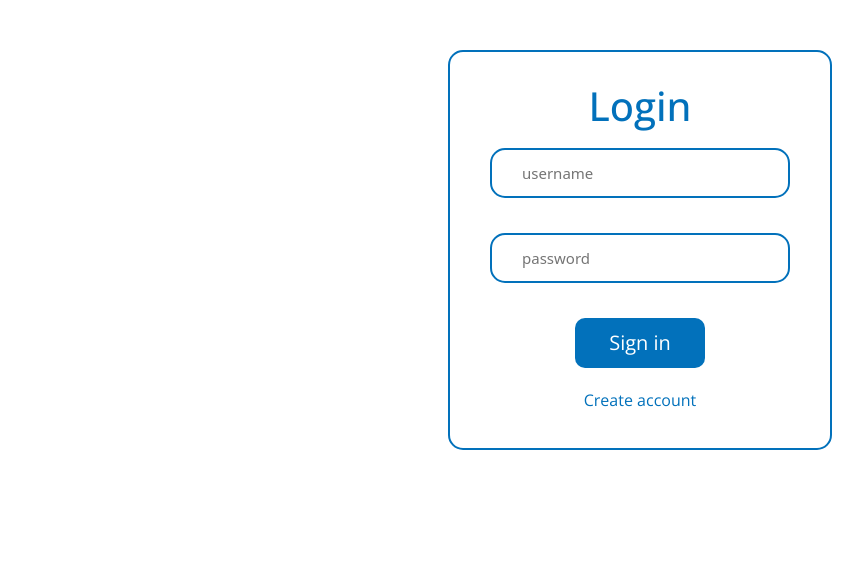
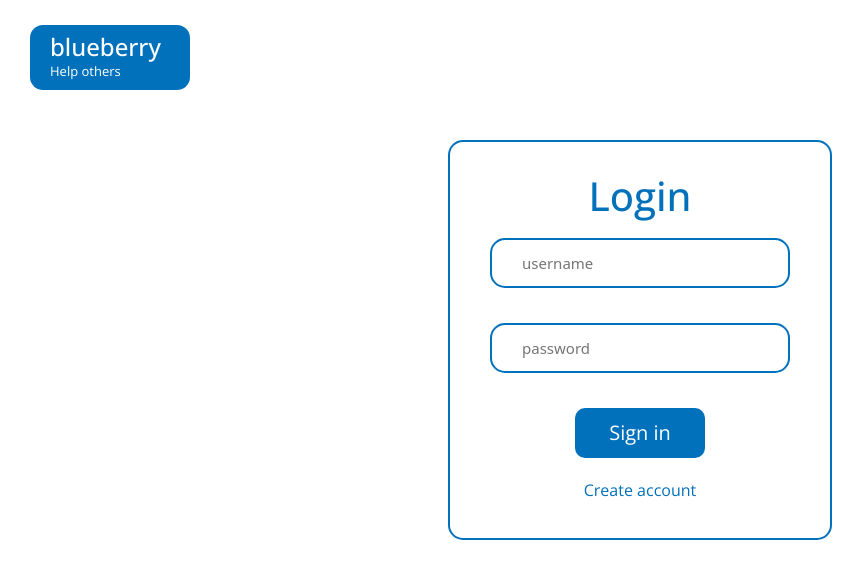
Before and after one commit to DanielssonJacob/blueberry, a React (Create React App) app in the folder blueberry-frontend/: page /organization in a window 1280 px wide. Shown: the top 578 px of the page, without its empty margins (0-865 px from the left). Built offline with nearby package versions, Linux system fonts and the light colour scheme.

Commit message:
Refactored and header logo added

```diff
--- a/blueberry-frontend/src/components/organization/Organization.js
+++ b/blueberry-frontend/src/components/organization/Organization.js
@@ -1,13 +1,9 @@
 import React from 'react'
-import {
-  BrowserRouter as Router,
-  Switch,
-  Route,
-  Link
-} from "react-router-dom";
 import './Organization.css'
 import { useState } from 'react'
-import DefaultButton from '../default/DefaultButton';
+import Logo from '../default/Logo'
+import '../individual/IndividualPage.css'
+
 
 
 function Organization() {
@@ -27,13 +23,6 @@ function Organization() {
     setPassword(event.target.value)
   }
 
-  /*
-  const signIn = () => {
-    if(username != "" && password != "") {
-      window.location.href = '/fullsearchresult'
-    }
-  }
-  */
 
   const signInData = {
     cName: username,
@@ -65,7 +54,15 @@ function Organization() {
 
   return (
 
+    <div>
+    <div className="individual-page-header">
+    <Logo></Logo>
+  </div>
+
     <div className="org-main">
+
+
+
       <div className="sub-main">
 
 
@@ -98,6 +95,7 @@ function Organization() {
 
       </div>
     </div>
+    </div>
 
 
 
```
Lines whose indentation alone changed are shown as unchanged.
